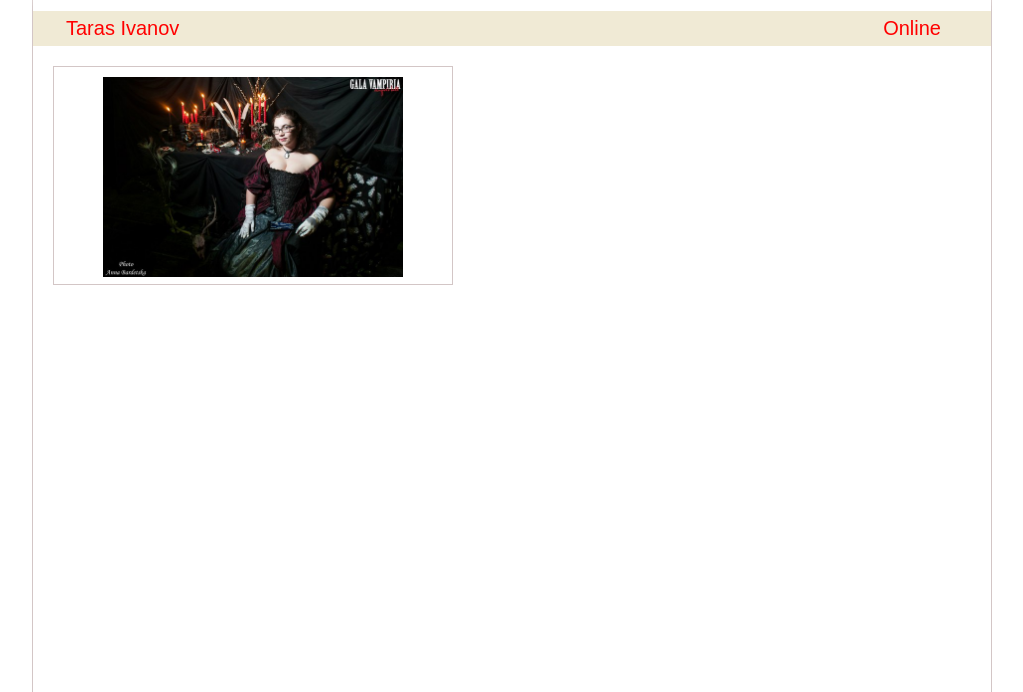
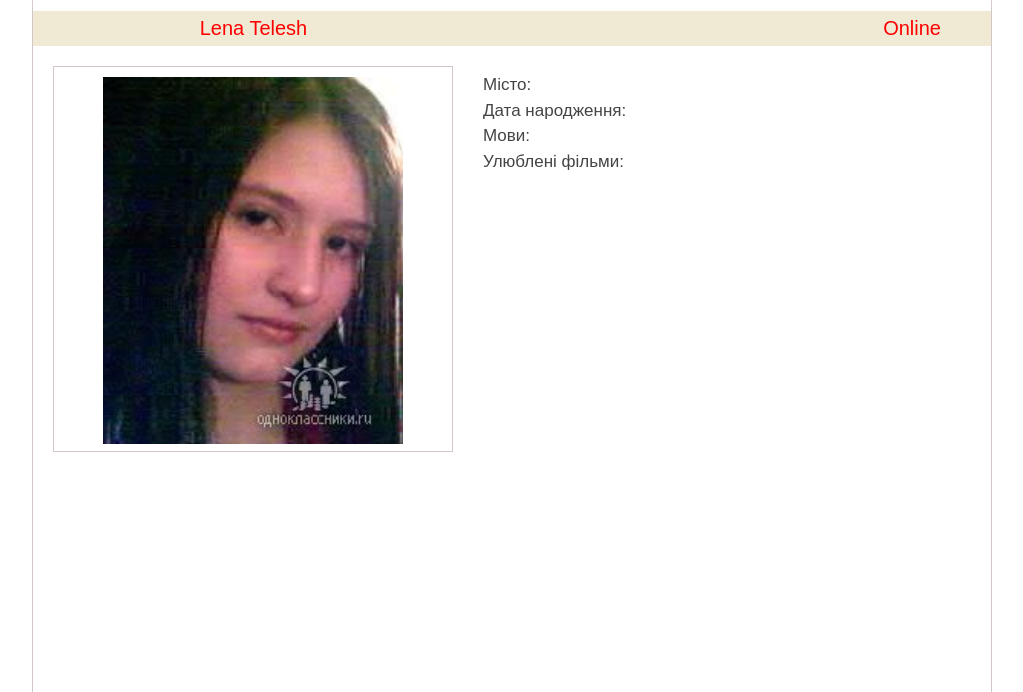
Before and after one commit to dimasik142/social_network, a PHP site: page / in a window 1280 px wide. Shown: the part 44-736 px from the top of the page, without its empty margins (128-1151 px from the left). Run offline with PHP 8.4, Linux system fonts and the light colour scheme; some libraries are stand-ins or nearby versions.

Commit message:
dimasik142

```diff
--- a/index.php
+++ b/index.php
@@ -7,36 +7,48 @@
  */
 class User
 {
-    private $name = "lena";
+    private $name = "Lena";
     private $surename = "Telesh";
     private $sex = "girl";
+    private $activity = true;
+    private $city = "";
+    private $date_of_birth = [
+        "data" => 0,
+        "month" => 0,
+        "year" => 0,
+        "age" => 0
+    ];
+    private
+
+    function get_age(){
+        //$this->date_of_birth["age"] = 2016 - $this->date_of_birth["year"];
+        return (2016 - $this->date_of_birth["year"]);
+    }
 
     function set_name(){
-       echo'<div class ="title">       $this->name                     														 Online</div>';
-
+        if ($this->activity)
+            echo'<div class ="title">                              '.$this->name.' '.$this->surename.'                                                                                     			 Online</div>';
+        else
+            echo'<div class ="title">                              '.$this->name.' '.$this->surename.'                                                                                  			 </div>';
     }
 
-    function set_photo()
-    {
-        $photo_file = "lena.jpg";
+    function set_photo(){
+        $photo_file = "photo/lena3.jpg";
         $imsize = getimagesize($photo_file);
         $height = $imsize[1];
         $width = $imsize[0];
         if ($width < 250) {
-            echo '<p id ="lena"><img src="lena.jpg" id ="photo_low_quality"></p>';
+            echo '<p id ="lena"><img src="photo/lena3.jpg" id ="photo_low_quality"></p>';
         }
         else
-            echo '<p id ="lena"><img src="lena.jpg" id ="photo"></p>';
-    }
-
-    function enter_name()
-    {
-        echo  $this->name;
+            echo '<p id ="lena"><img src="photo/lena3.jpg" id ="photo"></p>';
     }
 }
 ?>
 
-
+<?php
+    $user = new User();
+?>
 <!DOCTYPE html>
 <html >
 <head>
@@ -84,13 +96,20 @@ class User
         </nav>
     </header>
     <div class="main_window">
-        <div class ="title">      Taras Ivanov                     														 Online</div>
+         <?php
+            $user->set_name();
+        ?>
         <div>
             <div class ="div_photo">
                 <?php
-                    $lena = new User();
-                    $lena->set_photo();
+                    $user->set_photo();
                 ?>
+            </div>
+            <div class="information">
+                Місто:</p>
+                Дата народження:</p>
+                Мови:</p>
+                Улюблені фільми:
             </div>
         </div>
     </div>
--- a/styles/index.css
+++ b/styles/index.css
@@ -118,7 +118,6 @@ a, a:hover {text-decoration: none;}
 	border-right: 1px solid #D3C6C6;
 	border-left: 1px solid #D3C6C6;
 	border-bottom: 1px solid #D3C6C6;
-	background: #fff;
 	margin: 20px;
 	width: 400px;
 	height: auto;
@@ -143,13 +142,12 @@ a, a:hover {text-decoration: none;}
 .information{
     width:150px;
     height:250px;
-    float: left;
+	left: 450px;
+	top : -400px;
+	float: left;
     position: relative;
-    left: 20px;
-    top : 25px;
     text-align: center-left;
     font-size: 17px;
 	color:#444;
-	line-height: 1.5
-
+	line-height: 1.5;
 }
```
